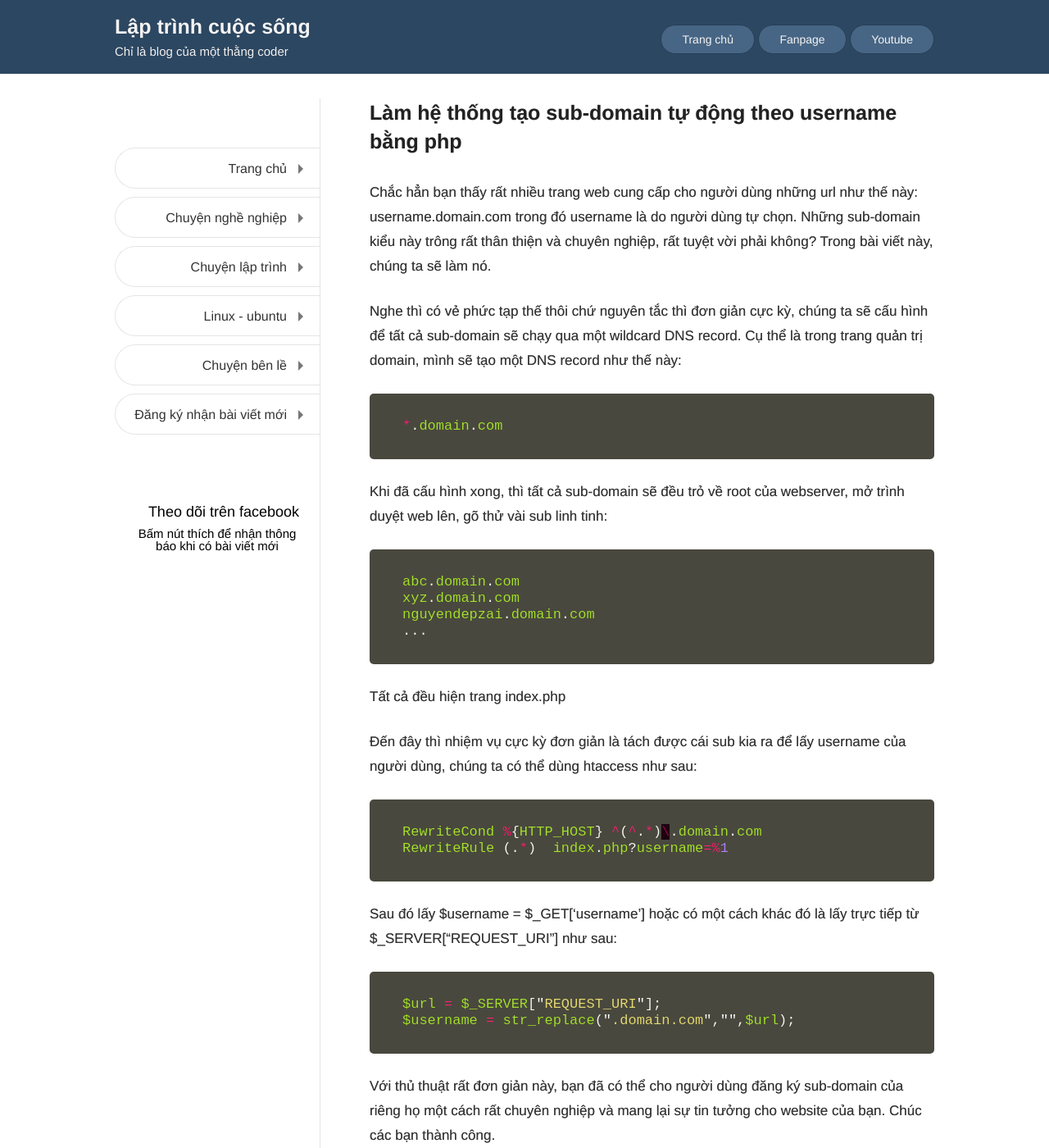
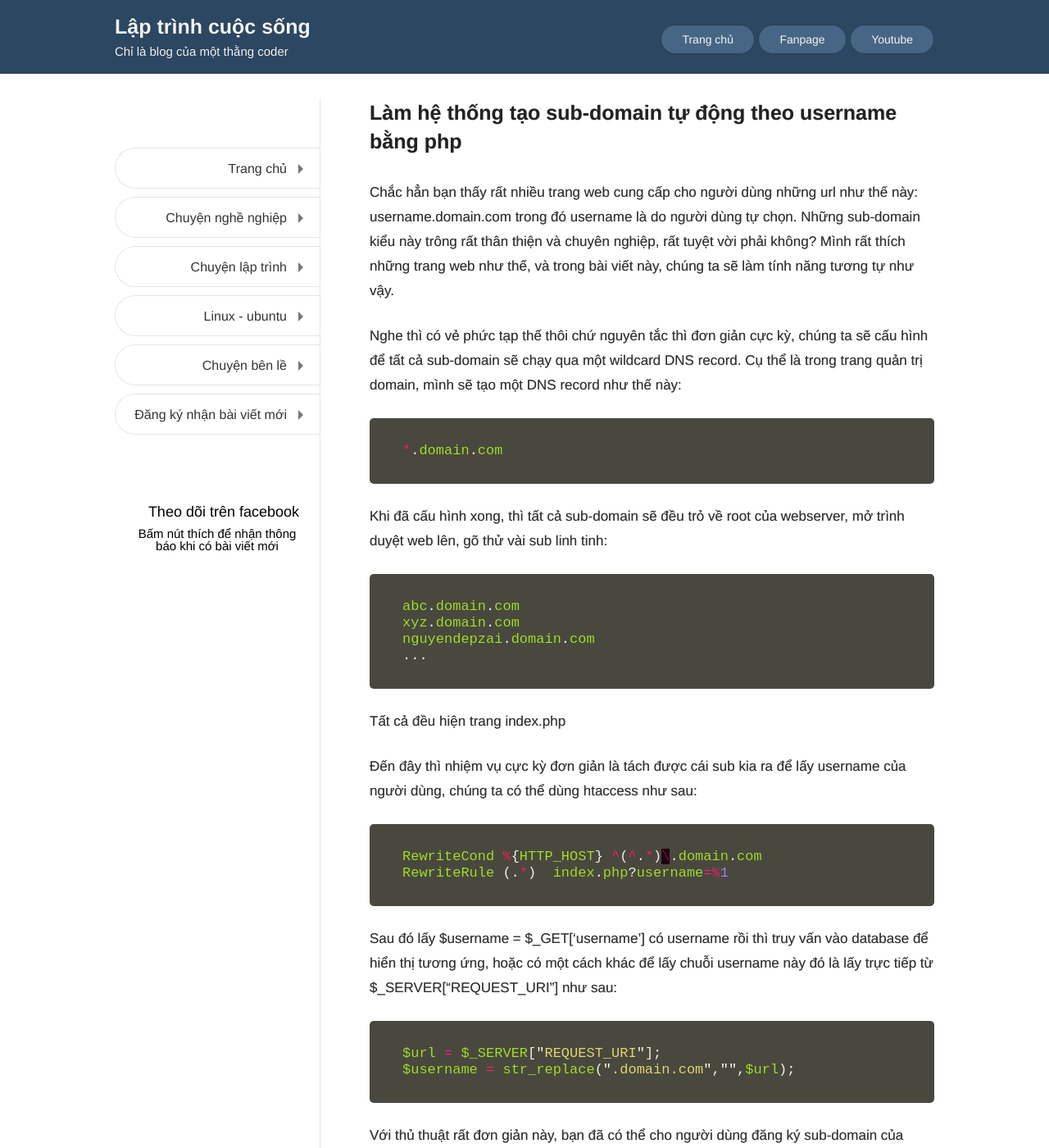
Before and after one commit to nguyentest/laptrinhcuocsong, a Jekyll site: the page built from _posts/2017-07-18-lam-he-thong-tu-dong-tao-sub-domain-bang-php.md, in a window 1280 px wide and 1400 px high. Shown: the whole window at 82% size. Built offline with Jekyll 4.4.1, drawn with Linux system fonts in a browser that asks for light colours.

Commit message:
Update 2017-07-18-lam-he-thong-tu-dong-tao-sub-domain-bang-php.md

````diff
--- a/_posts/2017-07-18-lam-he-thong-tu-dong-tao-sub-domain-bang-php.md
+++ b/_posts/2017-07-18-lam-he-thong-tu-dong-tao-sub-domain-bang-php.md
@@ -12,7 +12,7 @@ related_posts:
    link: http://laptrinhcuocsong.com/tong-hop-nhung-cong-cu-can-thiet-cho-web-developer.html
 ---
 
-Chắc hẳn bạn thấy rất nhiều trang web cung cấp cho người dùng những url như thế này: username.domain.com trong đó username là do người dùng tự chọn. Những sub-domain kiểu này trông rất thân thiện và chuyên nghiệp, rất tuyệt vời phải không? Trong bài viết này, chúng ta sẽ làm nó.
+Chắc hẳn bạn thấy rất nhiều trang web cung cấp cho người dùng những url như thế này: username.domain.com trong đó username là do người dùng tự chọn. Những sub-domain kiểu này trông rất thân thiện và chuyên nghiệp, rất tuyệt vời phải không? Mình rất thích những trang web như thế, và trong bài viết này, chúng ta sẽ làm tính năng tương tự như vậy.
 
 Nghe thì có vẻ phức tạp thế thôi chứ nguyên tắc thì đơn giản cực kỳ, chúng ta sẽ cấu hình để tất cả sub-domain sẽ chạy qua một wildcard DNS record. Cụ thể là trong trang quản trị domain, mình sẽ tạo một DNS record như thế này:
 
@@ -39,7 +39,7 @@ RewriteCond %{HTTP_HOST} ^(^.*)\.domain.com
 RewriteRule (.*)  index.php?username=%1
 ```
 
-Sau đó lấy $username = $_GET['username'] hoặc có một cách khác đó là lấy trực tiếp từ $_SERVER["REQUEST_URI"] như sau:
+Sau đó lấy $username = $_GET['username'] có username rồi thì truy vấn vào database để hiển thị tương ứng, hoặc có một cách khác để lấy chuỗi username này đó là lấy trực tiếp từ $_SERVER["REQUEST_URI"] như sau:
 
 ```javascript
 $url = $_SERVER["REQUEST_URI"];
````
